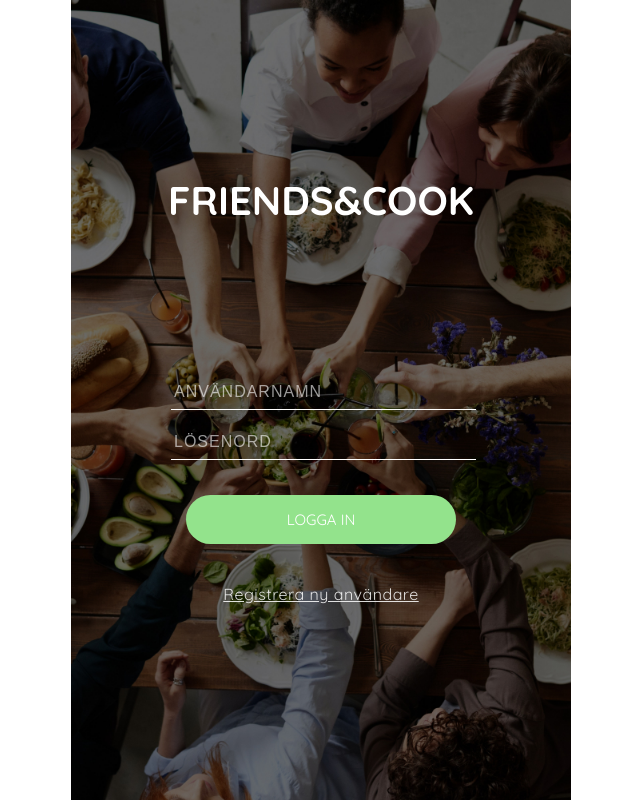
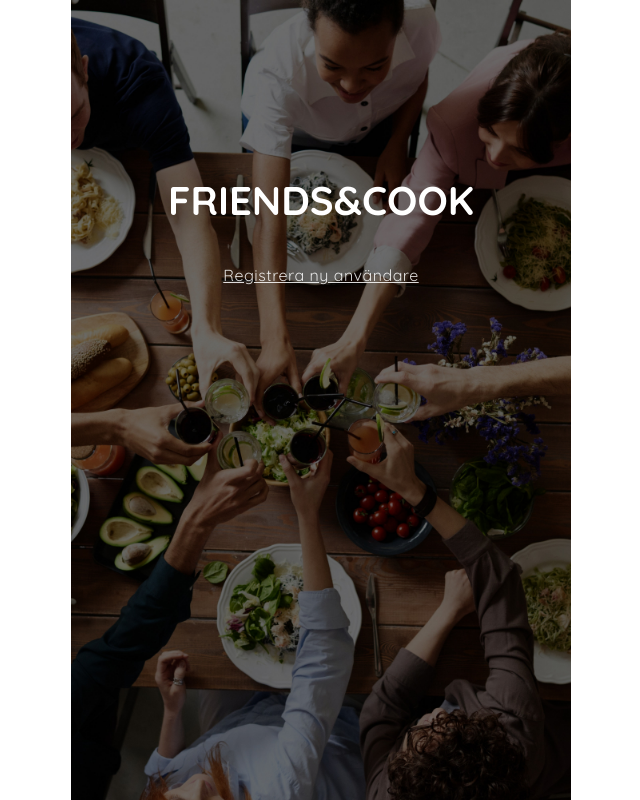
Before and after one commit to LinusZachrisson/Friends-Cook-frontend, a React (Create React App) app: page / in a window 1280 px wide. Shown: the whole page, without its empty margins (319-959 px from the left). Built offline with nearby package versions, Linux system fonts and the light colour scheme; no server answers; a web font is replaced by a local one.

Commit message:
test in switch

```diff
--- a/src/App.js
+++ b/src/App.js
@@ -52,7 +52,7 @@ function App() {
                         <h1>Friends&Cook</h1>
 
                         <Switch>
-                            <Route exact path='/'>
+                            <Route exact path='/build/index.html'>
                                 <LoginUser />
                             </Route>
                             <Route
```
Also changed, not shown: 10 other files (tests, documents, lock files or other folders).
